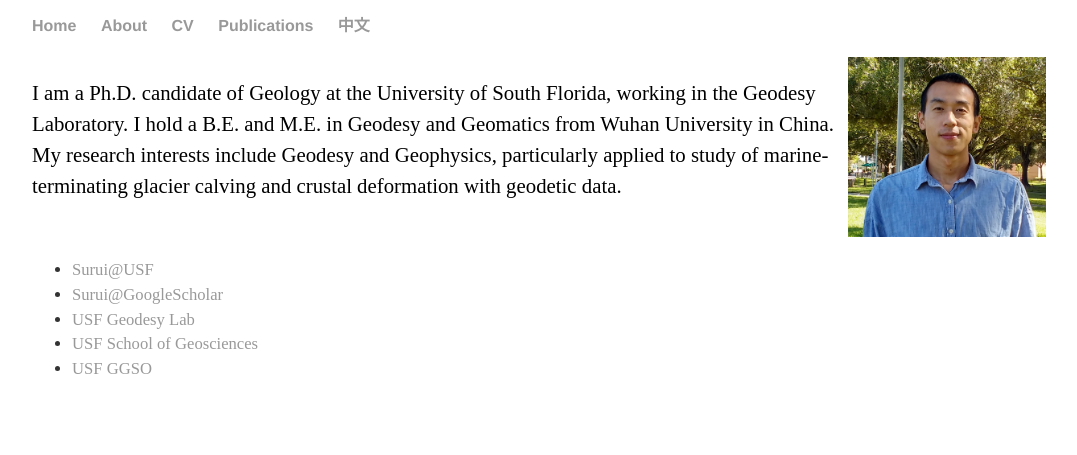
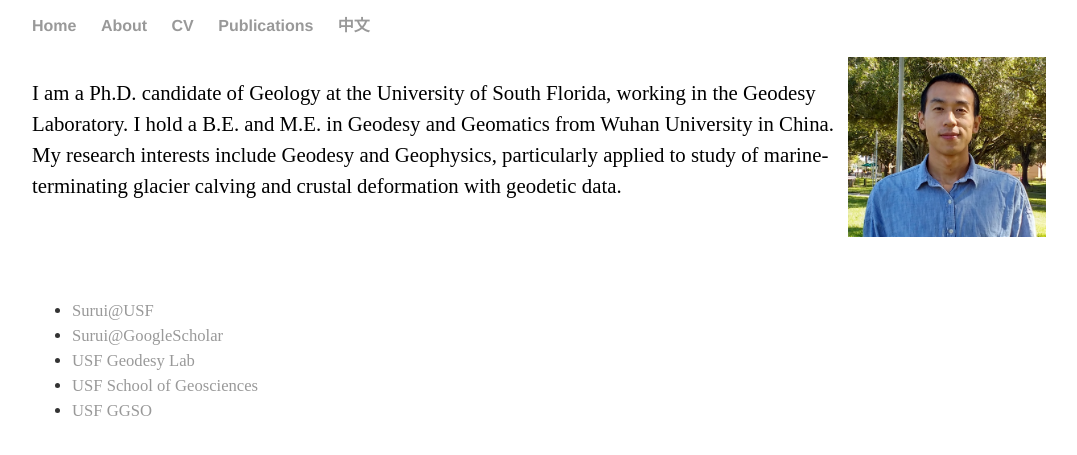
Before and after one commit to suruixie/suruixie.github.io, a Jekyll site: the page built from about/index.html, in a window 1280 px wide. Shown: the top 455 px of the page, without its empty margins (96-1173 px from the left). Built offline with Jekyll 4.4.1, drawn with Linux system fonts in a browser that asks for light colours.

Commit message:
Update index.html

```diff
--- a/about/index.html
+++ b/about/index.html
@@ -2,10 +2,10 @@
 layout: default
 title: About Surui Xie
 ---
-<p style="line-height:150%;">
+<p style="line-height:150%; padding-bottom: 2em">
 	<img src="../images/Surui_2018.jpg" height="180" style="float:right; margin-left:10px; margin-right:10px; margin-top:-20px;" />
 	I am a Ph.D. candidate of Geology at the University of South Florida, working in the Geodesy Laboratory. I hold a B.E. and M.E. in Geodesy and Geomatics from Wuhan University in China.
-	<br style="line-height:2em">
+	<br>
 	My research interests include Geodesy and Geophysics, particularly applied to study of marine-terminating glacier calving and crustal deformation with geodetic data.
 </p>
 <ul class="contacts">
```
